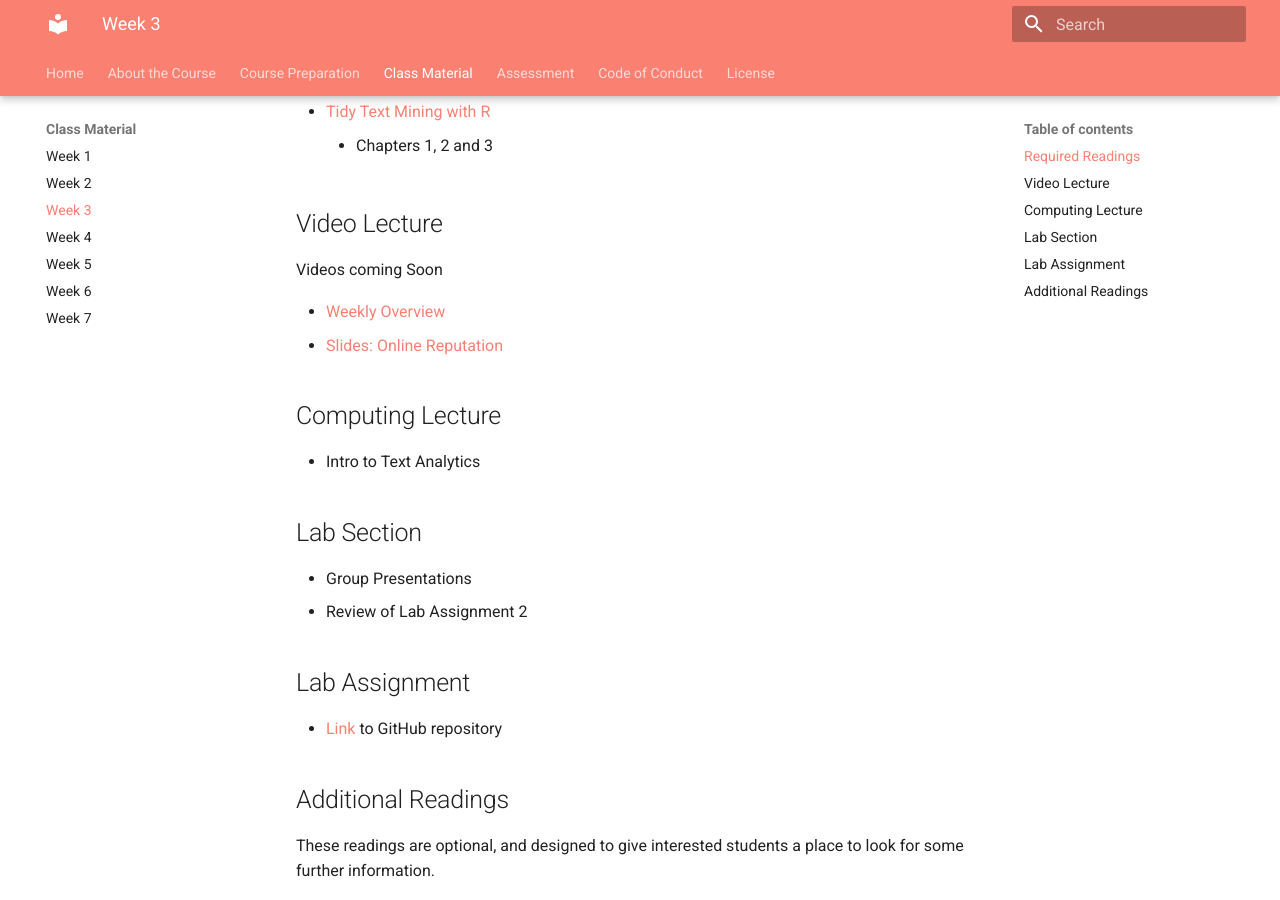
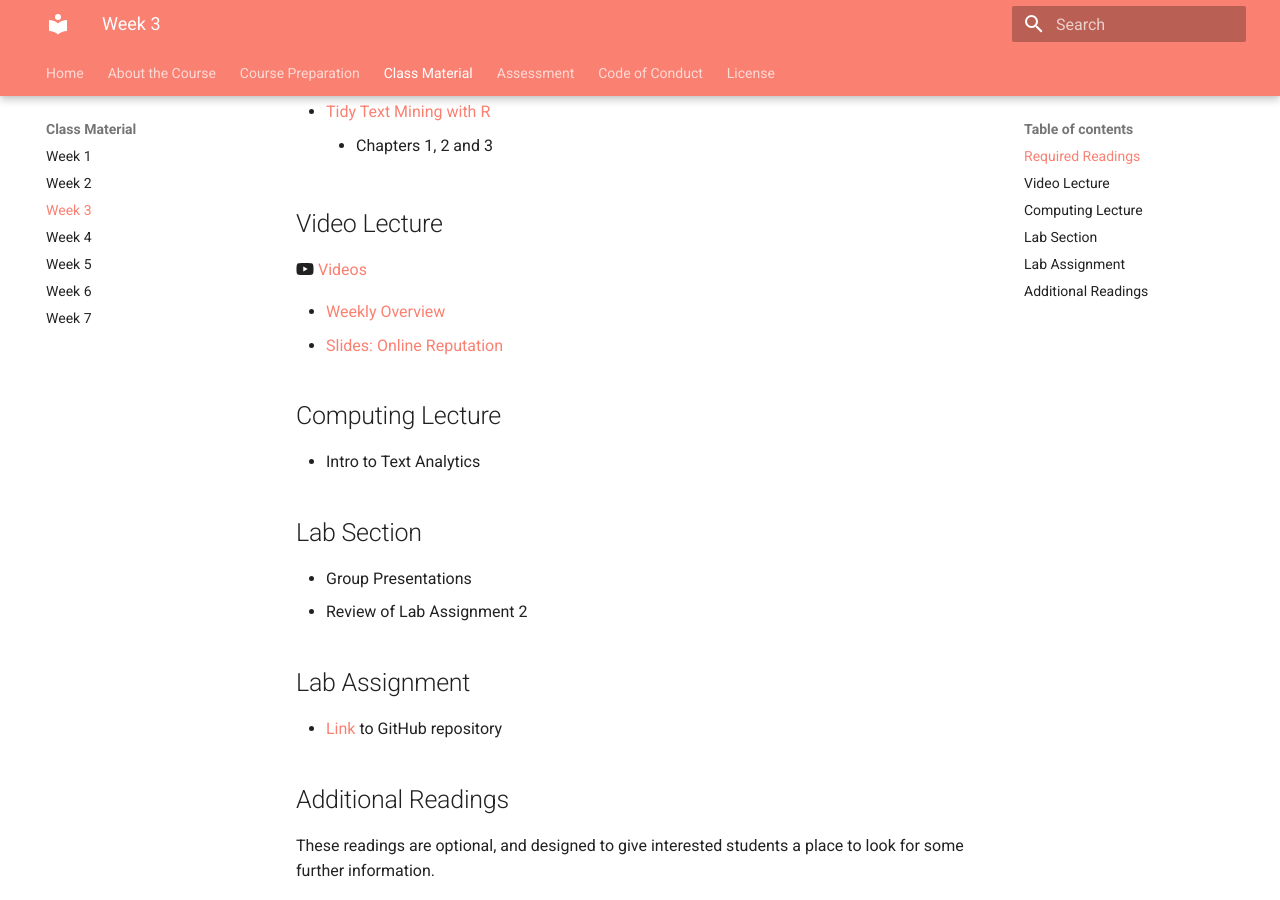
Before and after one commit to tisem-digital-marketing/2022-smwa, an MkDocs documentation site: the page built from docs/classes/week_03.md, in a window 1280 px wide and 900 px high, scrolled down 397 px. Built offline with MkDocs 1.6.1 and Material for MkDocs 9.7.7, drawn with Linux system fonts in a browser that asks for light colours.

Commit message:
video links for week 3

```diff
--- a/docs/classes/week_03.md
+++ b/docs/classes/week_03.md
@@ -15,7 +15,7 @@
 
 ## Video Lecture
 
-Videos coming Soon
+:fontawesome-brands-youtube: [Videos](https://www.youtube.com/watch?v=yAfmk5pdo3Y&list=PL9QkA7C7GRGWMs3VSegVwo1SriQ5NbrQ1)
 
 * [Weekly Overview][week-overview]
 * [Slides: Online Reputation][lecture-slides-03]
```
